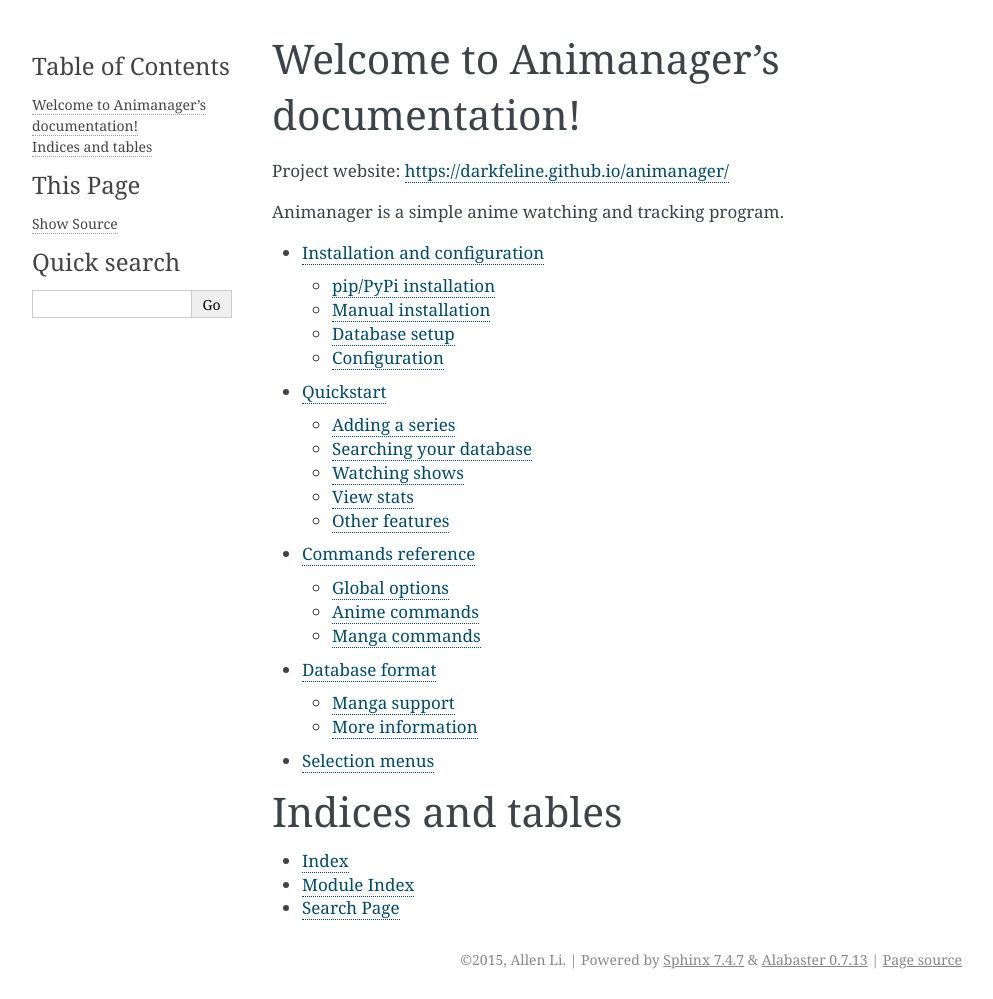
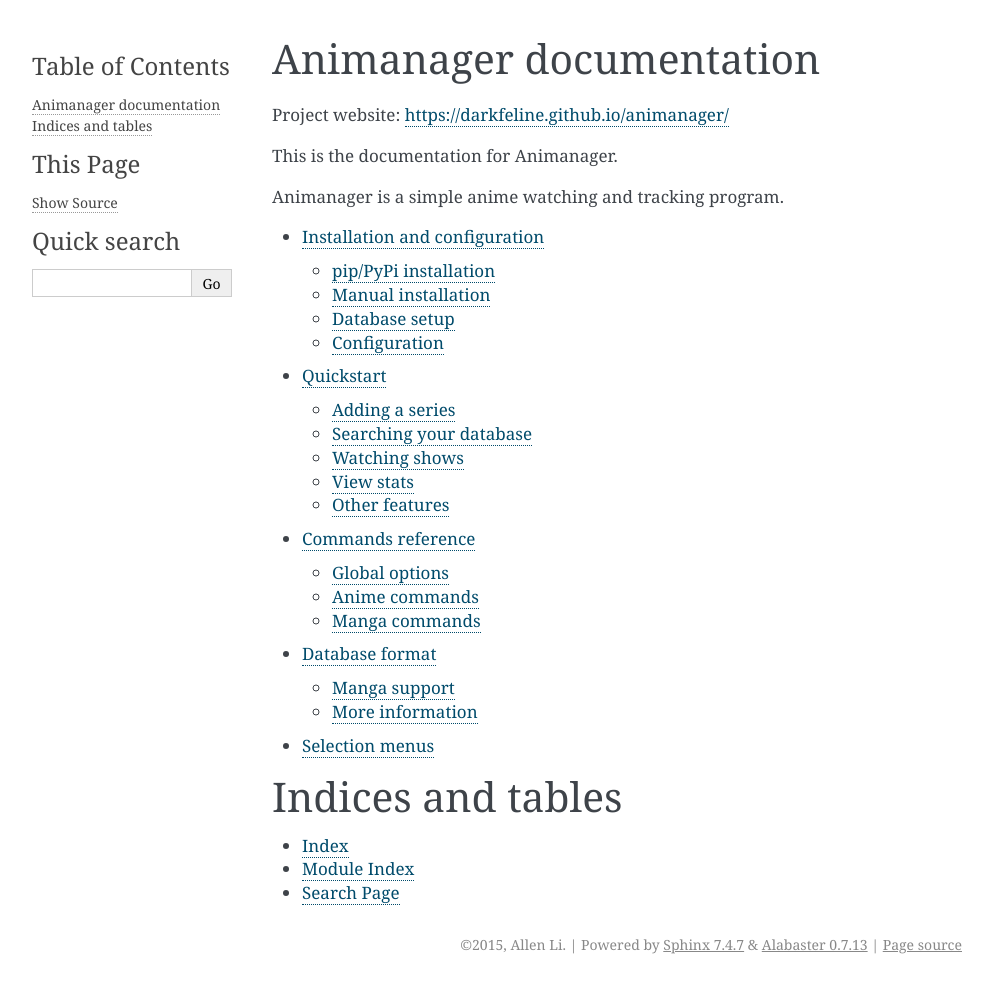
Before and after one commit to darkfeline/animanager, a Sphinx documentation site: the page built from doc/index.rst, in a window 1280 px wide. Shown: the whole page, without its empty margins (148-1141 px from the left). Built offline with Sphinx 7.4.7, drawn with Linux system fonts in a browser that asks for light colours; pages that are not in the unit, such as notebooks, are missing from menus.

Commit message:
Clean up documentation index

```diff
--- a/doc/index.rst
+++ b/doc/index.rst
@@ -1,7 +1,9 @@
-Welcome to Animanager's documentation!
-======================================
+Animanager documentation
+========================
 
 Project website: https://darkfeline.github.io/animanager/
+
+This is the documentation for Animanager.
 
 Animanager is a simple anime watching and tracking program.
 
```
